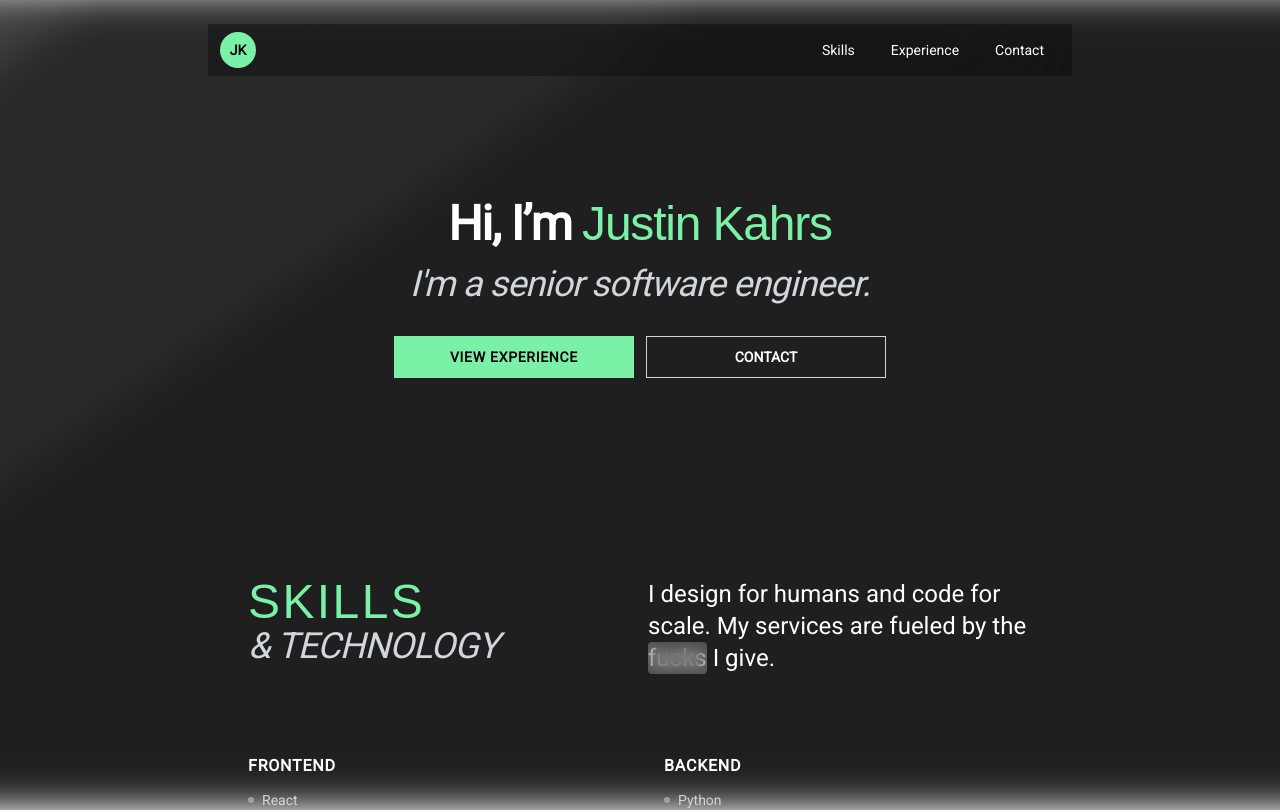
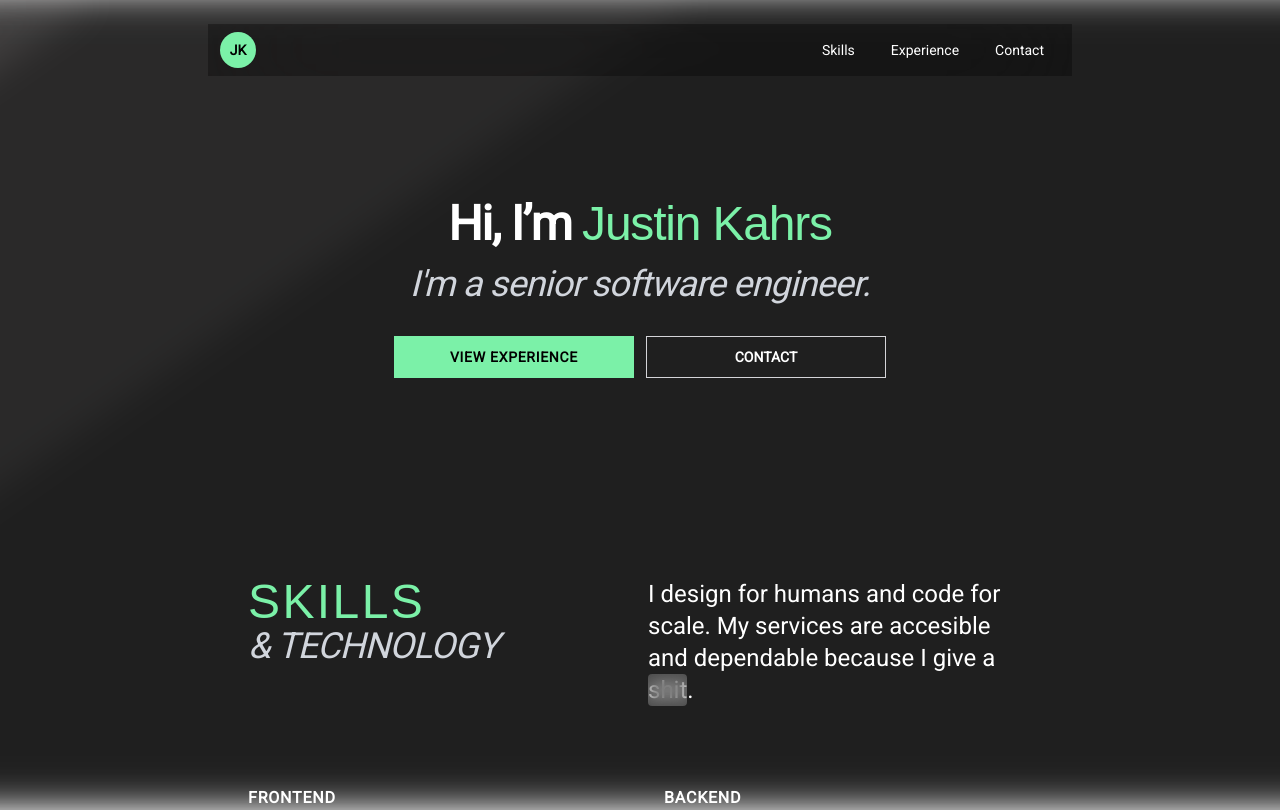
Before and after one commit to justinkahrs/homepage-2025, a Next.js app: page / in a window 1280 px wide. Shown: the top 810 px of the page. Built offline with nearby package versions, Linux system fonts and the light colour scheme; a web font is replaced by a local one.

Commit message:
swear change

```diff
--- a/components/Skills.tsx
+++ b/components/Skills.tsx
@@ -52,15 +52,13 @@ function Skills() {
                     </div>
                     <div className="sm:max-w-sm sm:text-left">
                         <p className="text-2xl text-white">
-                            I design for humans and code for scale. My services are fueled by the{" "}
-                            <span
+                            I design for humans and code for scale. My services are accesible and dependable because I give a <span
                                 className="relative inline-block cursor-pointer select-none group"
                                 tabIndex={0}
                             >
-                                <span className="relative z-10">fucks</span>
+                                <span className="relative z-10">shit</span>
                                 <span className="absolute inset-0 z-20 rounded-sm bg-white/20 backdrop-blur-sm transition-opacity duration-200 group-hover:opacity-0 group-focus:opacity-0" />
-                            </span>{" "}
-                            I give.
+                            </span>.
                         </p>
                     </div>
                 </div>
```
